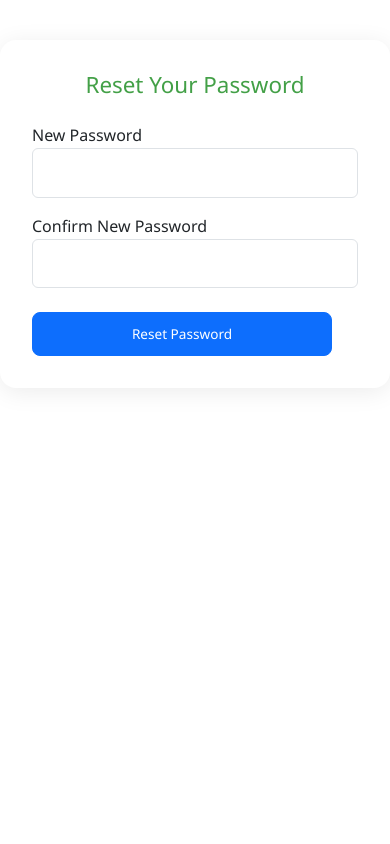
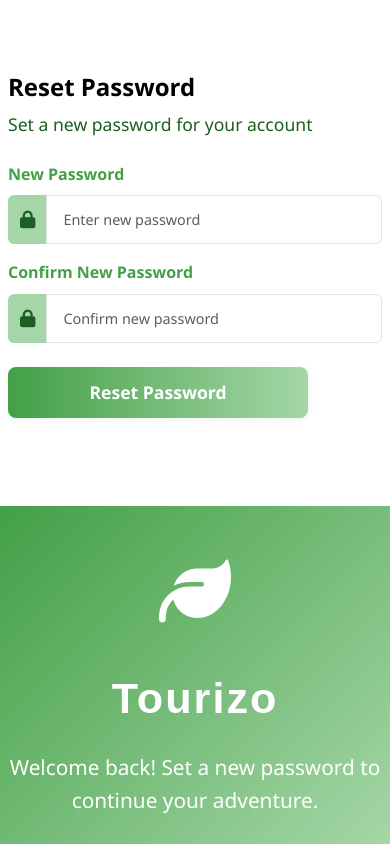
Before and after one commit to Shakiran-Nannyombi/Tourizo, a Flask app: page /auth/reset-password in a window 390 px wide. Run offline with Flask 3, Linux system fonts and the light colour scheme; data that the repository does not hold is empty; some libraries are stand-ins or nearby versions.

Commit message:
style: enhance UI with responsive design adjustments and dark mode support

```diff
--- a/app/static/css/auth.css
+++ b/app/static/css/auth.css
@@ -14,6 +14,7 @@ body, html {
     height: 100%;
     margin: 0;
     font-family: 'Quicksand', sans-serif;
+    overflow: hidden;
 }
 
 .auth-bg {
@@ -25,6 +26,7 @@ body, html {
     align-items: center;
     justify-content: center;
     padding: 0;
+    overflow: hidden;
 }
 
 .auth-header {
@@ -158,23 +160,25 @@ body, html {
     flex-direction: row;
     justify-content: center;
     align-items: stretch;
-    background: #fff;
-    border-radius: 18px;
-    box-shadow: 0 8px 32px rgba(67,160,71,0.08), 0 1.5px 6px rgba(0,0,0,0.04);
-    max-width: 1100px;
-    width: 100%;
-    min-height: 380px;
-    margin: 32px 0 0 0;
+    background: transparent;
+    border-radius: 0;
+    box-shadow: none;
+    max-width: 100vw;
+    width: 100vw;
+    min-height: 100vh;
+    margin: 0;
     overflow: hidden;
 }
 .auth-card-left {
     flex: 2 1 0;
-    max-width: 600px;
-    padding: 1.5rem 1.2rem 1.2rem 1.2rem;
+    max-width: 700px;
+    min-width: 0;
+    padding: 2.5rem 2vw 2.2rem 2vw;
     display: flex;
     flex-direction: column;
     justify-content: center;
-    background: #fff;
+    background: transparent;
+    overflow: hidden;
 }
 .auth-card-right {
     flex: 1 1 0;
@@ -186,6 +190,8 @@ body, html {
     color: #fff;
     padding: 1.5rem 1rem;
     min-width: 320px;
+    min-height: 100vh;
+    overflow: hidden;
 }
 .auth-logo-large {
     font-size: 4.5rem;
@@ -216,12 +222,13 @@ body, html {
 @media (max-width: 900px) {
     .auth-card-wide {
         flex-direction: column;
-        max-width: 98vw;
-        min-height: unset;
-        margin: 16px 0 0 0;
+        max-width: 100vw;
+        min-height: 100vh;
+        margin: 0;
     }
     .auth-card-right {
         min-width: unset;
+        min-height: 40vh;
         padding: 1.2rem 0.5rem;
     }
     .auth-card-left {
--- a/app/templates/auth/reset_password.html
+++ b/app/templates/auth/reset_password.html
@@ -1,19 +1,45 @@
 {% extends 'base.html' %}
 {% block title %}Reset Password{% endblock %}
 
+{% block extra_css %}
+<link rel="stylesheet" href="{{ url_for('static', filename='css/auth.css') }}">
+{% endblock %}
+
 {% block content %}
-<div class="container" style="max-width: 400px; margin: 40px auto; background: #fff; border-radius: 16px; box-shadow: 0 4px 24px rgba(0,0,0,0.08); padding: 32px;">
-    <h2 class="mb-4" style="text-align:center; color:#43a047;">Reset Your Password</h2>
-    <form method="POST">
-        <div class="form-group mb-3">
-            <label for="password">New Password</label>
-            <input type="password" name="password" class="form-control" required>
+<div class="auth-bg">
+    <div class="auth-card-wide">
+        <div class="auth-card-left">
+            <h2 class="auth-title mb-2">Reset Password</h2>
+            <div class="auth-subtitle mb-4">Set a new password for your account</div>
+            <form method="POST">
+                <div class="mb-3">
+                    <label for="password" class="form-label">New Password</label>
+                    <div class="input-group">
+                        <span class="input-group-text"><i class="fas fa-lock"></i></span>
+                        <input type="password" name="password" id="password" class="form-control" placeholder="Enter new password" required>
+                    </div>
+                </div>
+                <div class="mb-4">
+                    <label for="confirm_password" class="form-label">Confirm New Password</label>
+                    <div class="input-group">
+                        <span class="input-group-text"><i class="fas fa-lock"></i></span>
+                        <input type="password" name="confirm_password" id="confirm_password" class="form-control" placeholder="Confirm new password" required>
+                    </div>
+                </div>
+                <div class="d-grid mb-3">
+                    <button type="submit" class="btn auth-btn-main">Reset Password</button>
+                </div>
+            </form>
         </div>
-        <div class="form-group mb-4">
-            <label for="confirm_password">Confirm New Password</label>
-            <input type="password" name="confirm_password" class="form-control" required>
+        <div class="auth-card-right">
+            <div class="auth-logo-large mb-3">
+                <i class="fas fa-leaf"></i>
+            </div>
+            <div class="auth-brand-large d-flex align-items-center">
+                <span>Tourizo</span>
+            </div>
+            <div class="auth-welcome-large">Welcome back! Set a new password to continue your adventure.</div>
         </div>
-        <button type="submit" class="btn btn-primary w-100">Reset Password</button>
-    </form>
+    </div>
 </div>
 {% endblock %}
```
Also changed, not shown: app/static/css/colors.css (added, +28 -0 lines), app/static/css/welcome.css (+40 -56 lines), app/templates/welcome.html (+4 -4 lines).
